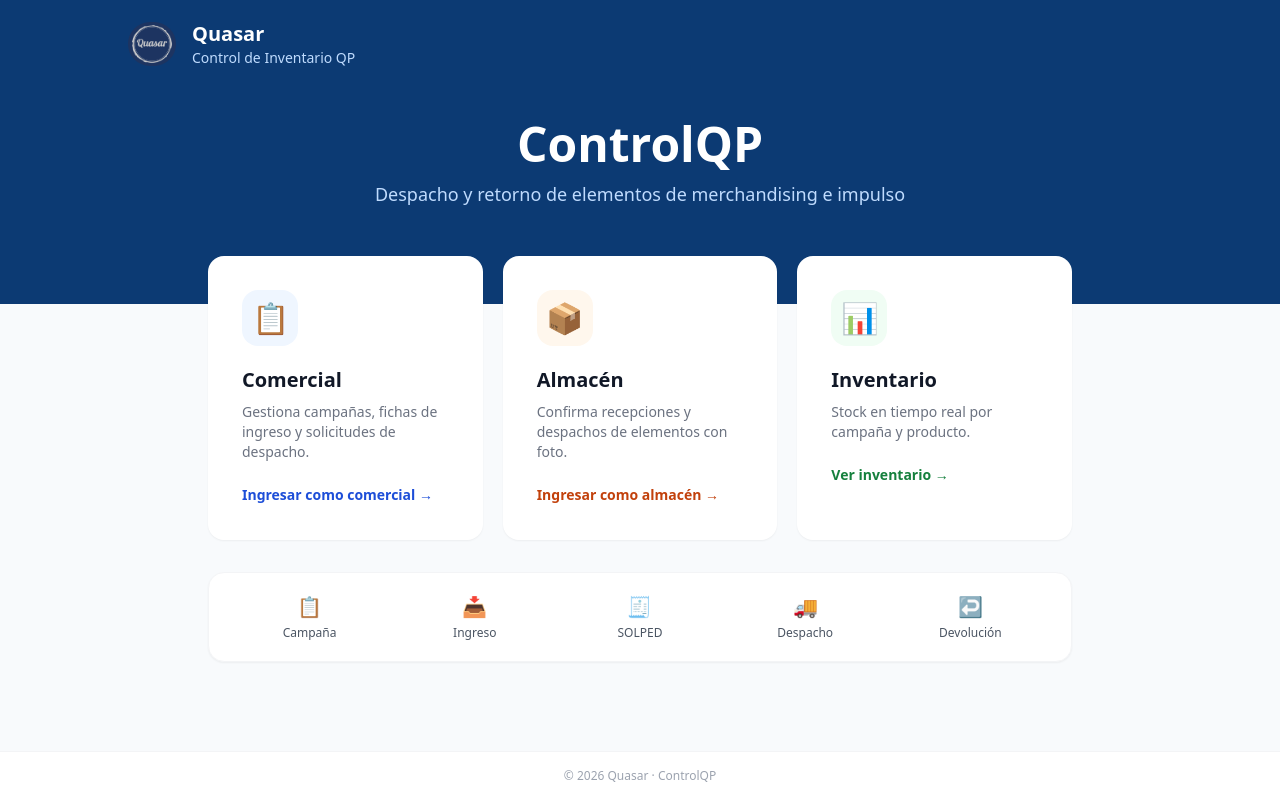
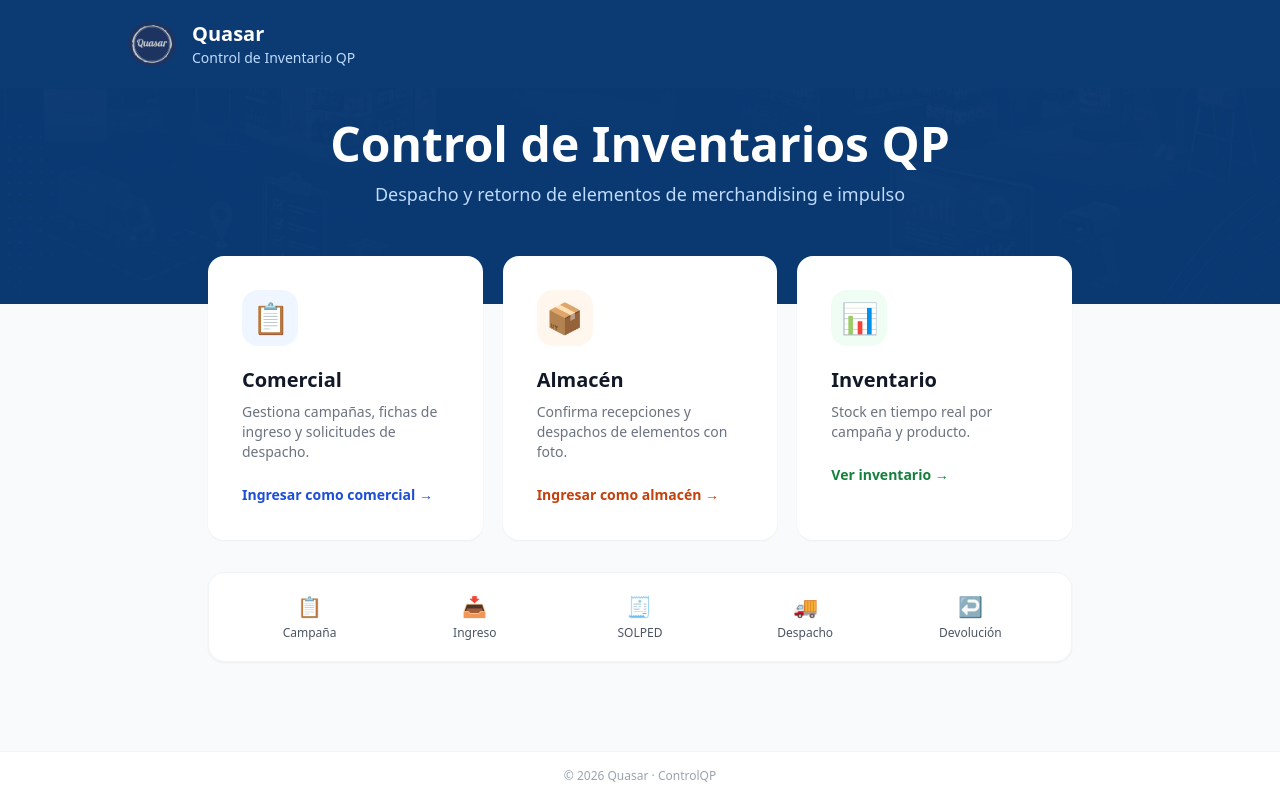
Before and after one commit to operacionesquasar23-netizen/ControlQP, a Next.js app: page / in a window 1280 px wide. Built offline with nearby package versions, Linux system fonts and the light colour scheme; no server answers.

Commit message:
Cambio de Fondo INDEX

```diff
--- a/app/page.tsx
+++ b/app/page.tsx
@@ -75,9 +75,18 @@ export default function HomePage() {
       </div>
 
       {/* Hero */}
-      <div className="bg-brand text-white px-6 pb-24 pt-8 animate-fade-in">
-        <div className="max-w-5xl mx-auto text-center">
-          <h1 className="text-5xl font-bold mb-3">ControlQP</h1>
+      <div
+        className="bg-brand text-white px-6 pb-24 pt-8 relative overflow-hidden"
+        style={{
+          backgroundImage: 'url(/fondo-hero.png)',
+          backgroundSize: 'cover',
+          backgroundPosition: 'center',
+        }}
+      >
+        {/* Overlay para mantener legibilidad del texto */}
+        <div className="absolute inset-0 bg-brand/90" />
+        <div className="max-w-5xl mx-auto text-center relative z-10">
+          <h1 className="text-5xl font-bold mb-3">Control de Inventarios QP</h1>
           <p className="text-blue-200 text-lg">Despacho y retorno de elementos de merchandising e impulso</p>
         </div>
       </div>
```
Also changed, not shown: public/fondo-hero.png (added).
